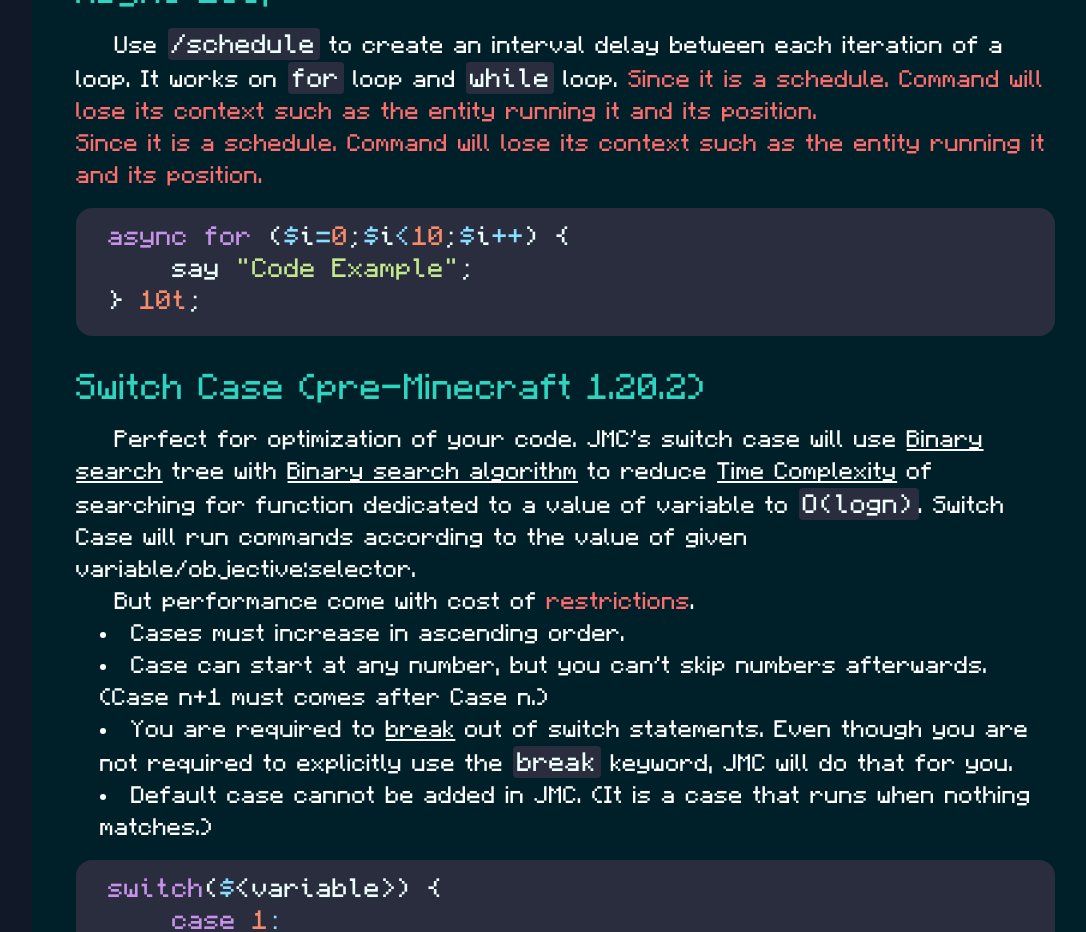
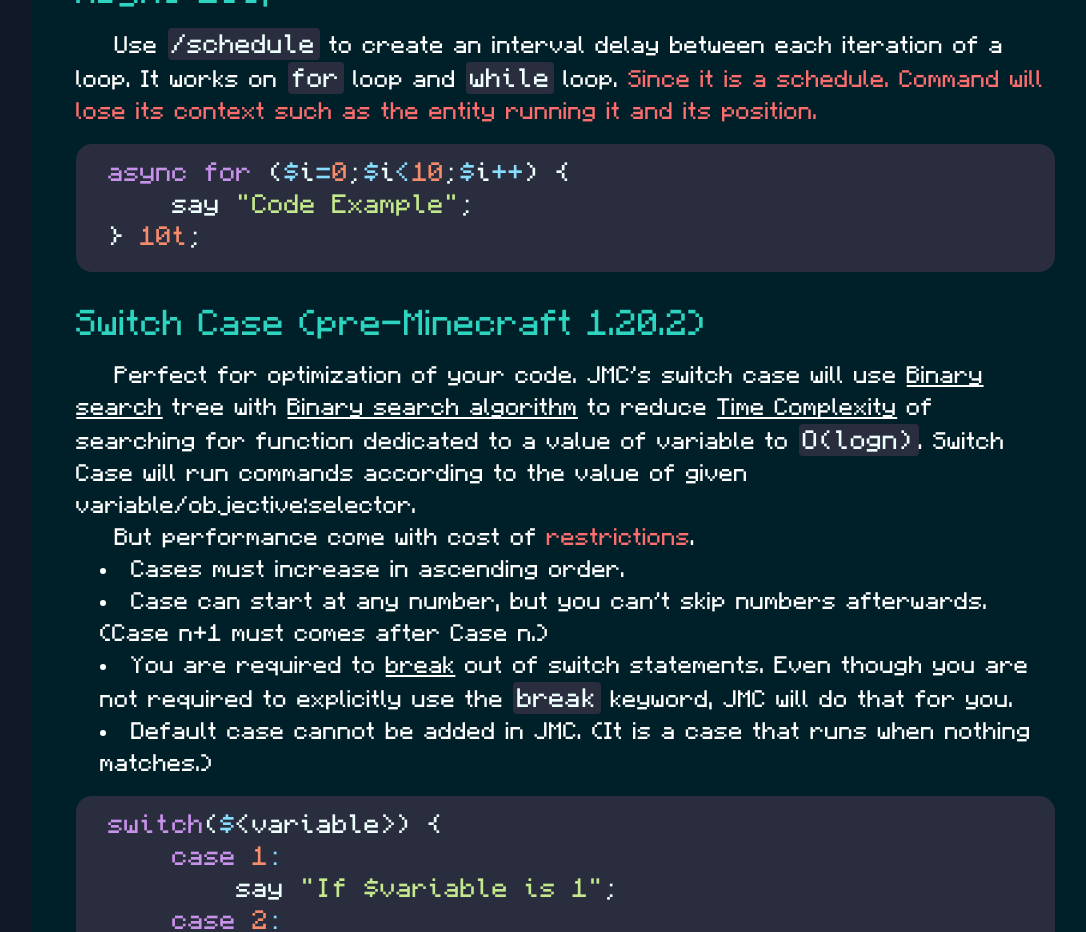
Before and after one commit to WingedSeal/jmc, a React (Create React App) app: page /documentation/flow-controls in a window 1280 px wide. Shown: the part 3520-4452 px from the top of the page, without its empty margins (181-1267 px from the left). Built offline with nearby package versions, Linux system fonts and the light colour scheme.

Commit message:
typo: minor stuff

```diff
--- a/src/pages/FlowControls/FlowControls.tsx
+++ b/src/pages/FlowControls/FlowControls.tsx
@@ -389,10 +389,6 @@ const FlowControls = () => {
                             position.
                         </span>
                     </p>
-                    <span className="text-warning">
-                        Since it is a schedule. Command will lose its context
-                        such as the entity running it and its position.
-                    </span>
                     <CodeBlock>
                         <CodeText type="keyword">async</CodeText>{" "}
                         <CodeText type="keyword">for</CodeText> (
--- a/src/pages/Function/Function.tsx
+++ b/src/pages/Function/Function.tsx
@@ -292,7 +292,7 @@ const Function = () => {
                     </CodeBlock>
                 </div>
                 <div className="text-secondary-contrast text-xl md:text-4xl mt-3 md:mt-4">
-                    Vanilla Function Macro (Minecraft 1.20+)
+                    Vanilla Function Macro (Minecraft 1.20.2+)
                 </div>
                 <section id="macro" />
                 <div className="text-white text-base md:text-2xl mt-4 max-w-full">
```
